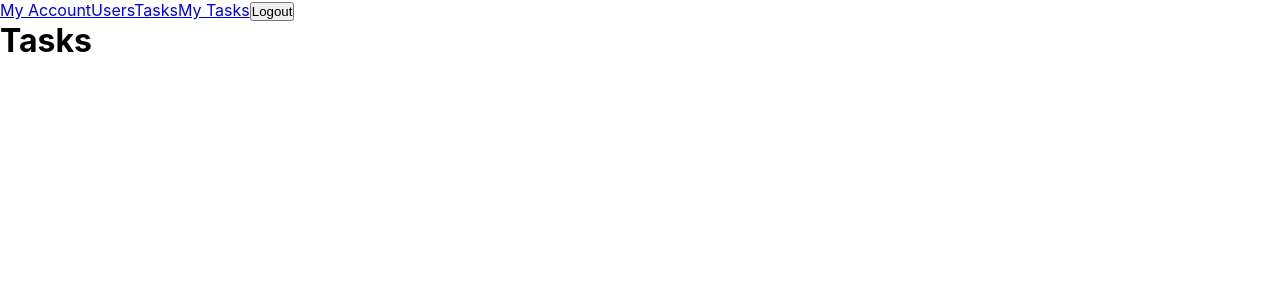
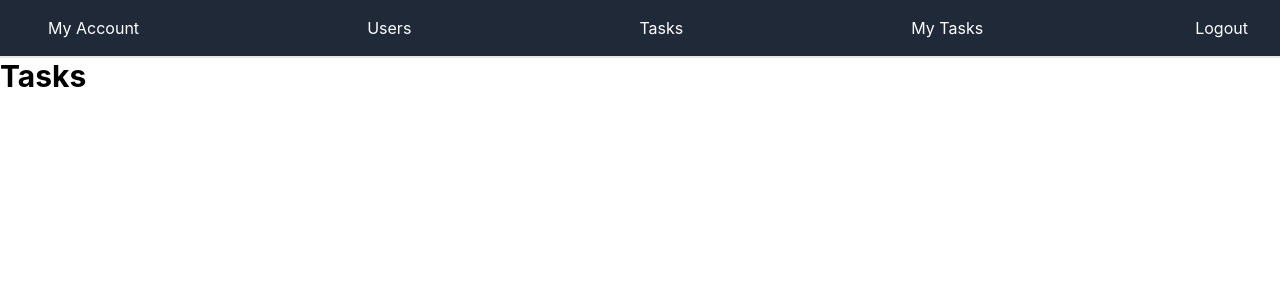
Before and after one commit to DiazIgnacio/tasks-list-manager, a React (Create React App) app in the folder client/: page /tasks in a window 1280 px wide. Shown: the top 300 px of the page. Built offline with nearby package versions, Linux system fonts and the light colour scheme; no server answers; sample sign-in values are in the browser's storage.

Commit message:
feat: add tailwind and styling for navbar

```diff
--- a/client/package.json
+++ b/client/package.json
@@ -37,6 +37,7 @@
     ]
   },
   "devDependencies": {
-    "prettier": "^2.8.4"
+    "prettier": "^2.8.4",
+    "tailwindcss": "^3.2.7"
   }
 }
--- a/client/src/components/Navbar/index.jsx
+++ b/client/src/components/Navbar/index.jsx
@@ -5,12 +5,31 @@ import { useAuthContext } from '../../contexts/AuthContext';
 const Navbar = () => {
   const { logout } = useAuthContext();
   return (
-    <nav>
-      <Link to="/my-account">My Account</Link>
-      <Link to="/users">Users</Link>
-      <Link to="/tasks">Tasks</Link>
-      <Link to="/my-tasks">My Tasks</Link>
-      <button onClick={logout}>Logout</button>
+    <nav className="bg-gray-800 text-white px-8 py-4 border-b-2 w-full z-50">
+      <ul className="flex justify-between items-center">
+        <li className="ml-4">
+          <Link to="/my-account" className="hover:text-blue-500">
+            My Account
+          </Link>
+        </li>
+        <li className="ml-4">
+          <Link to="/users" className="hover:text-blue-500">
+            Users
+          </Link>
+        </li>
+        <li className="ml-4">
+          <Link to="/tasks" className="hover:text-blue-500">
+            Tasks
+          </Link>
+        </li>
+        <li className="ml-4">
+          <Link to="/my-tasks" className="hover:text-blue-500">
+            My Tasks
+          </Link>
+        </li>
+
+        <button onClick={logout}>Logout</button>
+      </ul>
     </nav>
   );
 };
--- a/client/src/components/Tasks/index.jsx
+++ b/client/src/components/Tasks/index.jsx
@@ -10,7 +10,7 @@ const Tasks = () => {
 
   return (
     <>
-      <h1>Tasks</h1>
+      <h1 className="text-3xl font-bold">Tasks</h1>
       <ul>{tasks && tasks.map(task => <li key={task.id}>{task.title}</li>)}</ul>
     </>
   );
--- a/client/src/css/index.css
+++ b/client/src/css/index.css
@@ -1,9 +1,6 @@
-/* Reset css */
-* {
-  box-sizing: border-box;
-  margin: 0;
-  padding: 0;
-}
+@tailwind base;
+@tailwind components;
+@tailwind utilities;
 
 /* Global css */
 
--- /dev/null
+++ b/client/tailwind.config.js
@@ -0,0 +1,8 @@
+/** @type {import('tailwindcss').Config} */
+module.exports = {
+  content: ['./src/**/*.{js,jsx,ts,tsx}'],
+  theme: {
+    extend: {},
+  },
+  plugins: [],
+};
```
Also changed, not shown: 2 other files (tests, documents, lock files or other folders).
